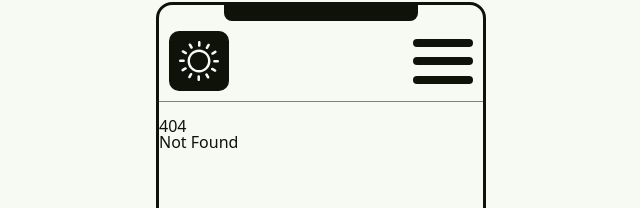
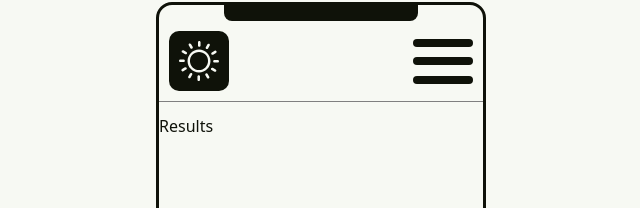
Before and after one commit to Kreoniz/christmas-quiz, a SvelteKit app: page /results in a window 1280 px wide. Before the commit this address had no page. Shown: the part 99-307 px from the top of the page, without its empty margins (319-959 px from the left). Built offline with nearby package versions, Linux system fonts and the light colour scheme.

Commit message:
Replace 'cats' page with 'results' page

```diff
--- a/src/routes/+layout.svelte
+++ b/src/routes/+layout.svelte
@@ -46,8 +46,8 @@
 	<div class="menu-content" transition:fly={{ x: 500, duration: 1000, opacity: 0 }}>
 		<a on:click={toggleMenu} href="/" class:active={$page.url.pathname === '/'}>Home</a>
 		<a on:click={toggleMenu} href="/quiz" class:active={$page.url.pathname === '/quiz'}>Quiz</a>
+		<a on:click={toggleMenu} href="/results" class:active={$page.url.pathname === '/results'}>Results</a>
 		<a on:click={toggleMenu} href="/about" class:active={$page.url.pathname === '/about'}>About</a>
-		<a on:click={toggleMenu} href="/cats" class:active={$page.url.pathname === '/cats'}>Cats!</a>
 	</div>
 {/if}
 
--- a/src/routes/cats/+page.svelte
+++ /dev/null
@@ -1,5 +0,0 @@
-<svelte:head>
-	<title>CATS!</title>
-</svelte:head>
-
-<h1>CAT INSANITY!</h1>
--- /dev/null
+++ b/src/routes/results/+page.svelte
@@ -0,0 +1,5 @@
+<svelte:head>
+	<title>Results</title>
+</svelte:head>
+
+<h1>Results</h1>
```
